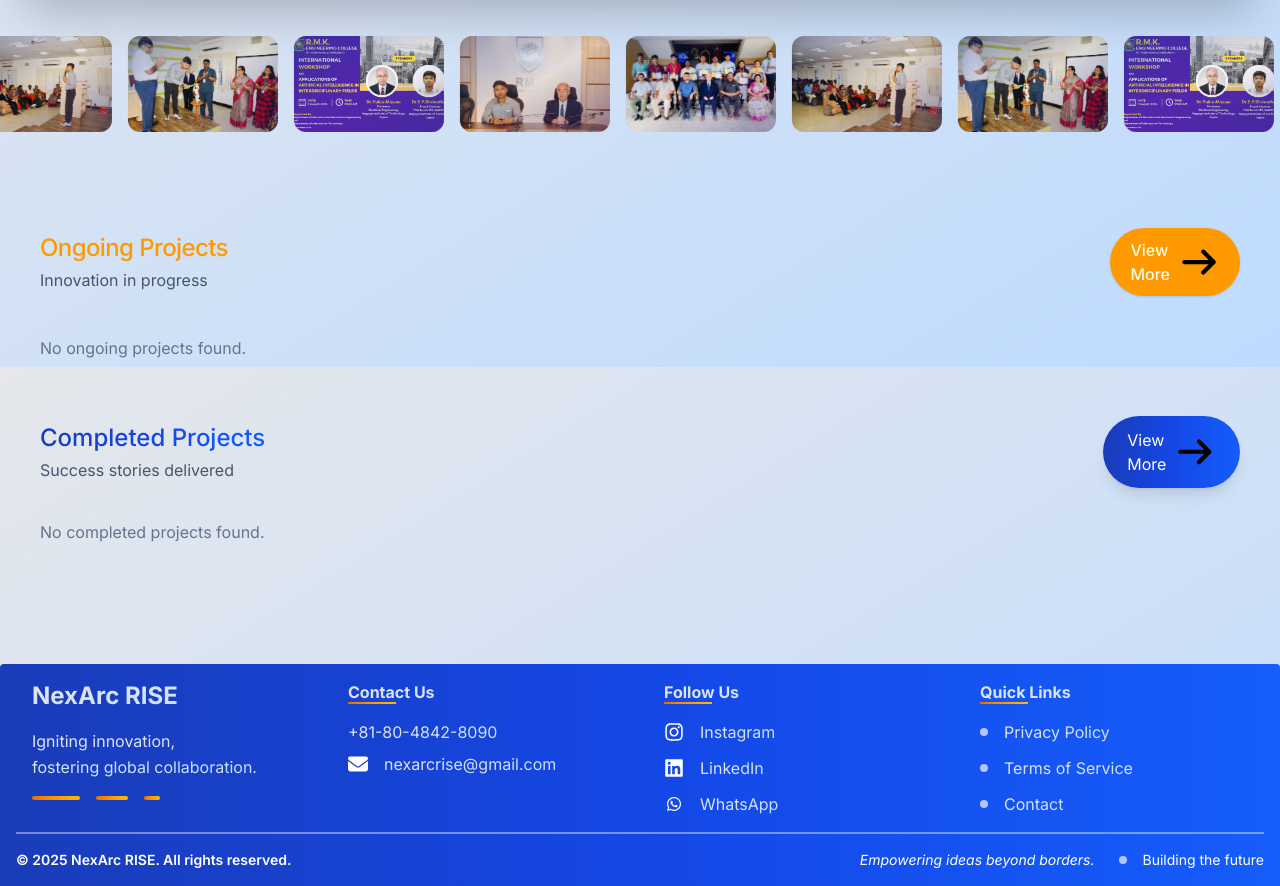
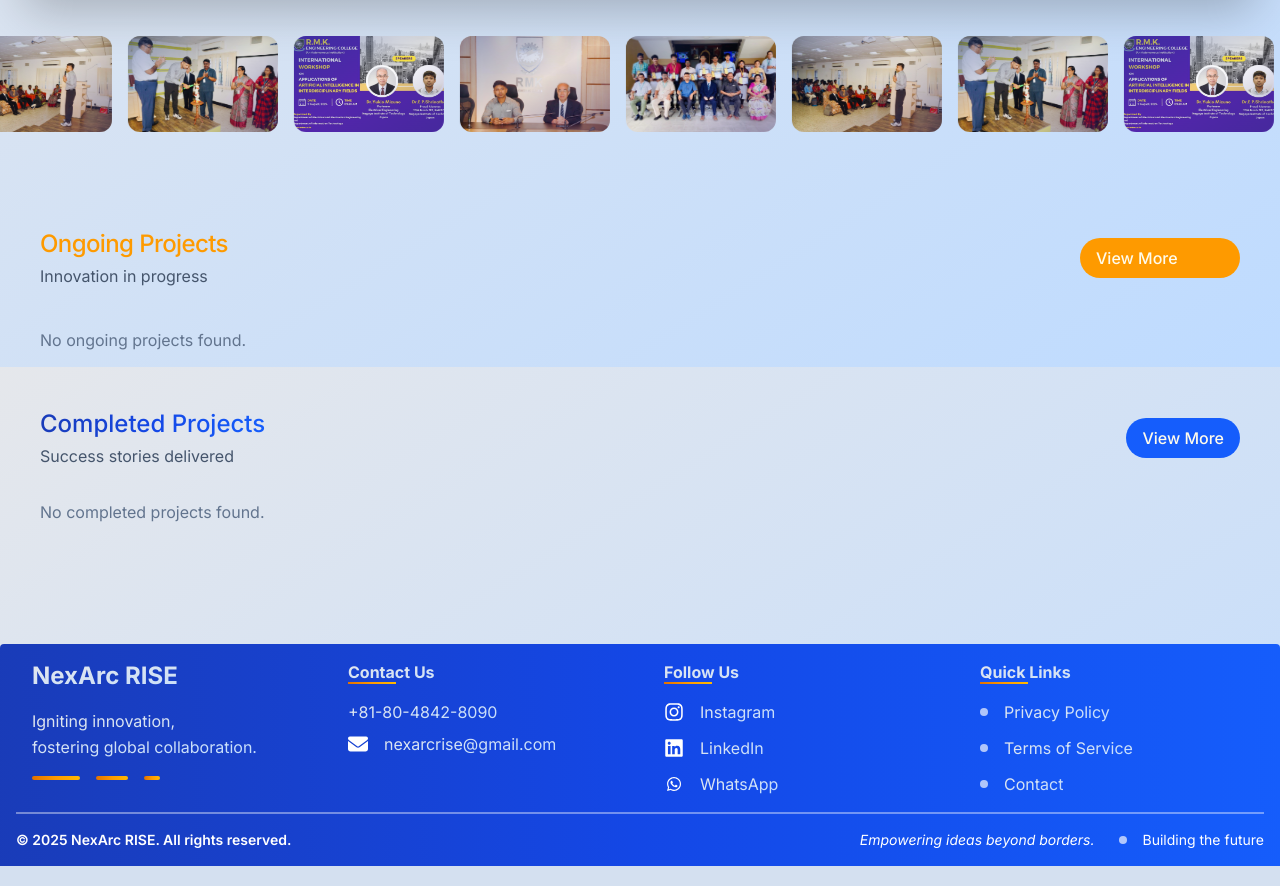
Before and after one commit to Chokkalingam-s/NexArc-RISE, a PHP site: page /nexarc-rise/ in a window 1280 px wide. Shown: the part 1233-2119 px from the top of the page. Run offline with PHP 8.4, Linux system fonts and the light colour scheme; data that the repository does not hold is empty; style sheets or scripts are compiled from the project's sources.

Commit message:
landing page projects section fix

```diff
--- a/pages/landing.php
+++ b/pages/landing.php
@@ -31,10 +31,8 @@ $completedProjects = $stmt->fetchAll(PDO::FETCH_ASSOC);
       <h2 class="ongoing head">Ongoing Projects</h2>
       <p class="text-slate-600 mt-1">Innovation in progress</p>
     </div>
-    <a href="/NexArc-rise/projects" class="group inline-flex items-center gap-2 px-5 py-2.5 bg-amber-500 text-amber-50 font-medium rounded-full transition-all duration-300 hover:scale-105 hover:bg-amber-200 shadow">
+    <a href="/NexArc-rise/projects" class="group flex w-40 items-center gap-x-2 bg-amber-500 text-amber-50 font-medium rounded-full transition-all duration-300 hover:scale-105 px-4 py-2">
       View More
-      <?php include __DIR__ .
-        "/../assets/icons/arrow-right-solid-full.svg"; ?>
     </a>
   </div>
 
@@ -90,10 +88,8 @@ $completedProjects = $stmt->fetchAll(PDO::FETCH_ASSOC);
       <h2 class="text-2xl head font-medium gradient_text">Completed Projects</h2>
       <p class="text-slate-600 mt-1">Success stories delivered</p>
     </div>
-    <a href="/NexArc-rise/projects" class="group inline-flex items-center gap-2 px-6 py-3 grad_primary rf transition-all duration-300 hover:scale-105 shadow-lg hover:shadow-xl">
+    <a href="/NexArc-rise/projects" class="flex items-center gap-x-2 bg-blue-600 text-amber-50 font-medium rounded-full transition-all duration-300 hover:scale-105 px-4 py-2">
       View More
-      <?php include __DIR__ .
-        "/../assets/icons/arrow-right-solid-full.svg"; ?>
     </a>
   </div>
 
--- a/styles.css
+++ b/styles.css
@@ -4,6 +4,7 @@ body {
   @apply mx-auto min-h-screen bg-gradient-to-br from-gray-200 to-blue-200 bg-fixed bg-no-repeat text-gray-900;
   font-family: 'Inter', sans-serif;
 }
+
 main {
   @apply relative top-2 min-h-screen;
 }
@@ -52,6 +53,7 @@ img:has('.aspect-square') {
   aspect-ratio: 1;
   @apply aspect-auto w-auto fill-gray-100;
 }
+
 /*a {
   &:hover,
   &:active,
@@ -109,11 +111,13 @@ section {
     opacity: 0;
     transform: translateY(12px);
   }
+
   to {
     opacity: 1;
     transform: translateY(0);
   }
 }
+
 .animate-fade-in {
   animation: fade-in 0.8s ease-out both;
 }
@@ -127,11 +131,13 @@ main {
     @apply bg-white px-4 py-1 text-sm font-medium shadow-lg;
   }
 }
+
 .form-step {
   /*@apply justify-center/ flex flex-col items-center;*/
 
-  > div {
+  >div {
     @apply flex flex-col;
+
     label {
       @apply mb-6;
     }
@@ -146,9 +152,11 @@ main {
 .gradient_text {
   @apply bg-gradient-to-r from-blue-800 via-blue-700 to-blue-600 bg-clip-text text-transparent;
 }
+
 .gradient_text2 {
   @apply bg-gradient-to-r from-amber-600 via-amber-500 to-amber-400 bg-clip-text text-transparent;
 }
+
 .dot {
   @apply mr-2 size-2 animate-pulse rounded-full bg-blue-600;
 }
@@ -164,26 +172,31 @@ footer {
 }
 
 .tags {
-  > div {
+  >div {
     @apply flex items-center gap-2 rounded-full bg-white/50 px-4 py-2 shadow-sm;
   }
+
   p {
     @apply text-sm font-medium text-slate-700;
   }
 }
+
 .about_us_tags_base {
   @apply absolute flex items-center justify-center rounded-2xl p-4 text-sm font-semibold shadow-xl backdrop-blur-sm;
   animation: float 3s ease-in-out infinite;
 
-  > span {
+  >span {
     @apply pr-2 text-white;
   }
 }
+
 @keyframes float {
+
   0%,
   100% {
     transform: translateY(0);
   }
+
   50% {
     transform: translateY(-6px);
   }
@@ -195,39 +208,49 @@ footer {
 
 /*acheivements*/
 @keyframes float {
+
   0%,
   100% {
     transform: translateY(0px);
   }
+
   50% {
     transform: translateY(-10px);
   }
 }
+
 @keyframes pulse-glow {
+
   0%,
   100% {
     box-shadow: 0 0 20px rgba(59, 130, 246, 0.3);
   }
+
   50% {
     box-shadow:
       0 0 40px rgba(59, 130, 246, 0.6),
       0 0 60px rgba(59, 130, 246, 0.3);
   }
 }
+
 @keyframes shimmer {
   0% {
     background-position: -200% 0;
   }
+
   100% {
     background-position: 200% 0;
   }
 }
+
 .float-animation {
   animation: float 6s ease-in-out infinite;
 }
+
 .pulse-glow {
   animation: pulse-glow 3s ease-in-out infinite;
 }
+
 /*.shimmer {
   background: linear-gradient(
     90deg,
@@ -243,15 +266,15 @@ footer {
   background: rgba(255, 255, 255, 0.1);
   border: 1px solid rgba(255, 255, 255, 0.2);
 }
+
 .gradient-border {
-  background: linear-gradient(
-    135deg,
-    #667eea 0%,
-    #764ba2 100%
-  );
+  background: linear-gradient(135deg,
+      #667eea 0%,
+      #764ba2 100%);
   padding: 2px;
   border-radius: 16px;
 }
+
 .gradient-border-inner {
   background: rgba(15, 23, 42, 0.95);
   border-radius: 14px;
@@ -267,3 +290,7 @@ footer {
   width: 100px;
   height: 80px;
 }
+
+.g {
+  grid-template-columns: 90% 10%;
+}
```
